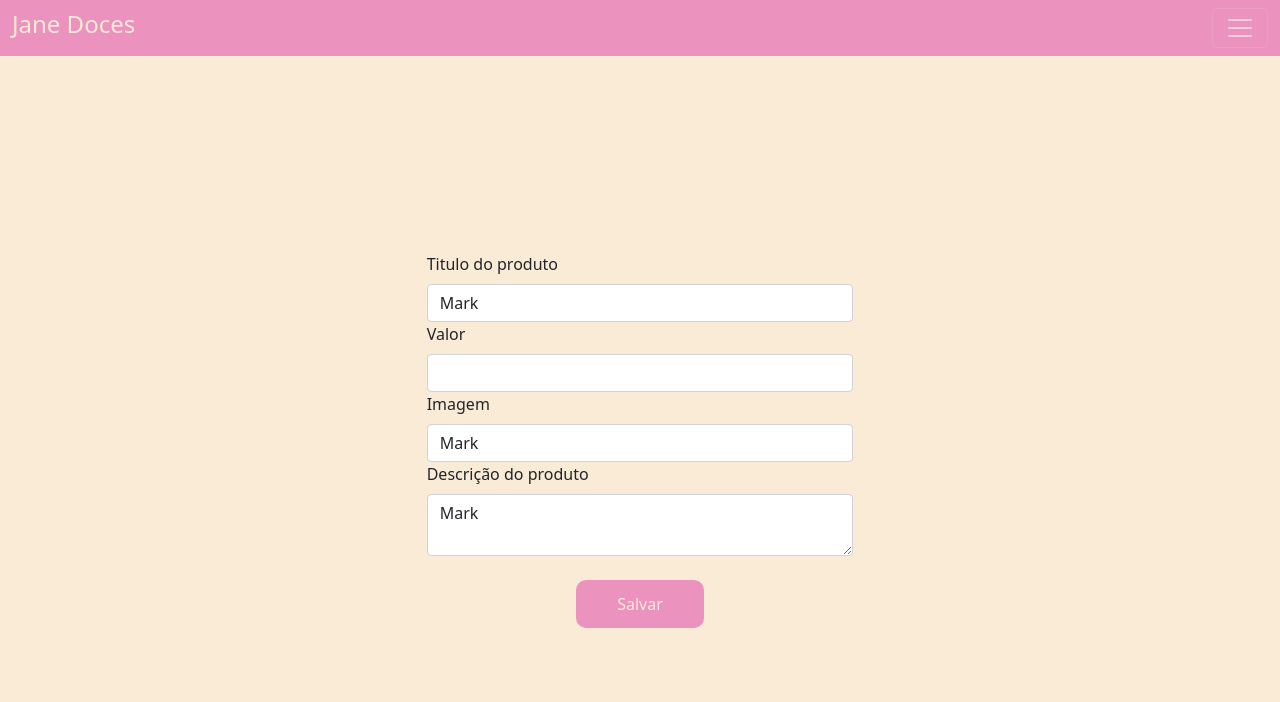
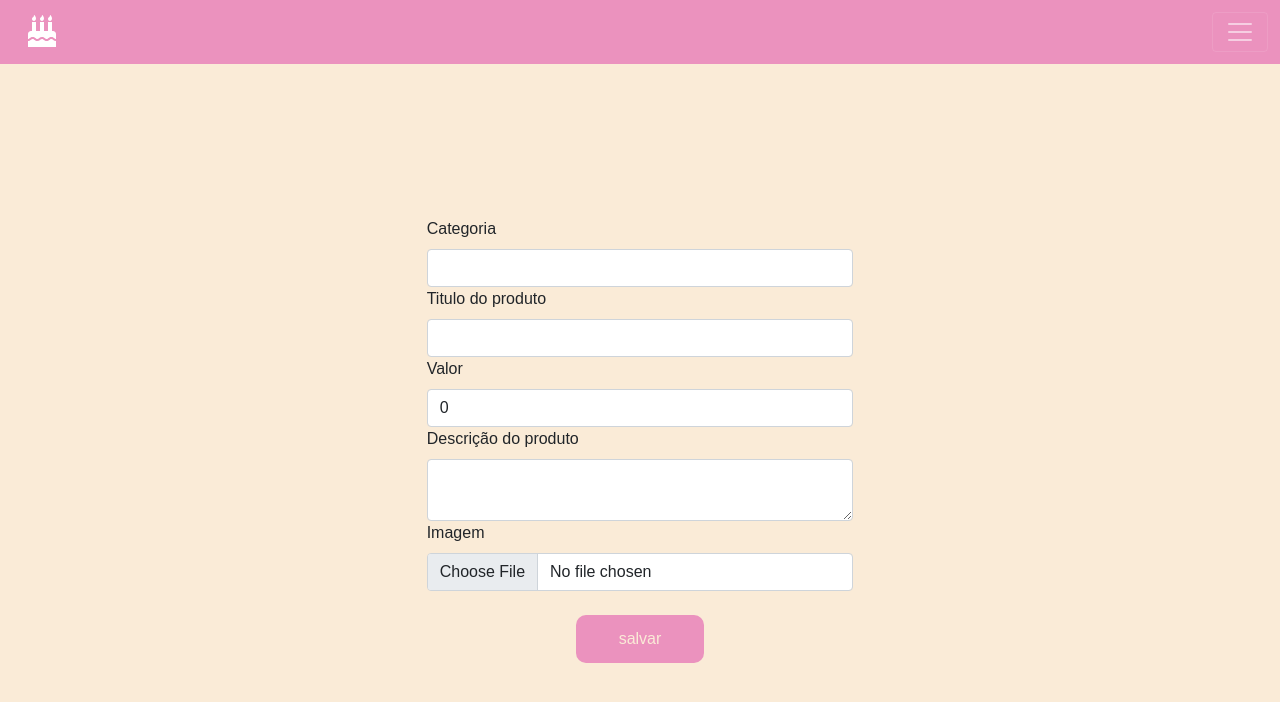
Before and after one commit to nfescame/jane-bolos, a React (Create React App) app: page /store in a window 1280 px wide. Shown: the top 702 px of the page. Built offline with nearby package versions, Linux system fonts and the light colour scheme.

Commit message:
form cadastro com img ok

```diff
--- a/public/index.html
+++ b/public/index.html
@@ -10,21 +10,12 @@
       content="Web site created using create-react-app"
     />
     <link rel="apple-touch-icon" href="%PUBLIC_URL%/logo192.png" />
-    <!--
-      manifest.json provides metadata used when your web app is installed on a
-      user's mobile device or desktop. See https://developers.google.com/web/fundamentals/web-app-manifest/
-    -->
+
     <link rel="manifest" href="%PUBLIC_URL%/manifest.json" />
-    <!--
-      Notice the use of %PUBLIC_URL% in the tags above.
-      It will be replaced with the URL of the `public` folder during the build.
-      Only files inside the `public` folder can be referenced from the HTML.
-
-      Unlike "/favicon.ico" or "favicon.ico", "%PUBLIC_URL%/favicon.ico" will
-      work correctly both with client-side routing and a non-root public URL.
-      Learn how to configure a non-root public URL by running `npm run build`.
-    -->
-    <!-- CSS only -->
+    <script
+      src="https://use.fontawesome.com/releases/v5.15.4/js/all.js"
+      data-auto-replace-svg
+    ></script>
     <link
       href="https://cdn.jsdelivr.net/npm/bootstrap@5.1.3/dist/css/bootstrap.min.css"
       rel="stylesheet"
@@ -36,15 +27,5 @@
   <body>
     <noscript>You need to enable JavaScript to run this app.</noscript>
     <div id="root"></div>
-    <!--
-      This HTML file is a template.
-      If you open it directly in the browser, you will see an empty page.
-
-      You can add webfonts, meta tags, or analytics to this file.
-      The build step will place the bundled scripts into the <body> tag.
-
-      To begin the development, run `npm start` or `yarn start`.
-      To create a production bundle, use `npm run build` or `yarn build`.
-    -->
   </body>
 </html>
--- a/src/adm/Store.page.jsx
+++ b/src/adm/Store.page.jsx
@@ -1,50 +1,136 @@
-import React from "react";
+import React, { useState } from "react";
 import "../style/store.css";
-import ButtonComponent from "../components/Button";
+// import ButtonComponent from "../components/Button";
+import api from "../apis/api";
 
 export default function Store() {
+  const [dataState, setDataState] = useState({
+    category: "",
+    title: "",
+    value: 0,
+    description: "",
+    pictureUrl: "",
+  });
+
+  async function handleUpload(file) {
+    const uploadData = new FormData();
+
+    uploadData.append("productPicture", file);
+
+    const response = await api.post("/image-upload", uploadData);
+
+    return response.data.url;
+  }
+
+  async function handleSubmit(event) {
+    event.preventDefault();
+
+    try {
+      const pictureUrl = await handleUpload(dataState.pictureUrl);
+
+      const response = await api.post("/products", {
+        ...dataState,
+        pictureUrl,
+      });
+      console.log(response);
+    } catch (err) {
+      console.error(err.response);
+    }
+  }
+
+  const handleChange = (e) => {
+    const name = e.target.name;
+    const value = e.target.value;
+    const file = e.target.files;
+
+    if (file) {
+      return setDataState({ ...dataState, [name]: file[0] });
+    }
+
+    setDataState({ ...dataState, [name]: value });
+  };
+
   return (
     <>
       <form
+        onSubmit={handleSubmit}
         className='row g-0 needs-validation container-form'
-        novalidate
         style={{ paddingTop: "5rem" }}
       >
         <div className='col-md-4'>
-          <label for='validationCustom01' className='form-label'>
-            Titulo do produto
+          <label htmlFor='validationCustom01' className='form-label'>
+            Categoria
           </label>
-          <input type='text' className='form-control' value='Mark' required />
+          <input
+            name='category'
+            value={dataState.category}
+            onChange={handleChange}
+            type='text'
+            className='form-control'
+            required
+          />
         </div>
 
         <div className='col-md-4'>
-          <label for='validationCustom01' className='form-label'>
-            Valor
+          <label htmlFor='validationCustom01' className='form-label'>
+            Titulo do produto
           </label>
-          <input type='number' className='form-control' min='1' required />
+          <input
+            name='title'
+            value={dataState.title}
+            onChange={handleChange}
+            type='text'
+            className='form-control'
+            required
+          />
         </div>
 
         <div className='col-md-4'>
-          <label for='validationCustom01' className='form-label'>
-            Imagem
+          <label htmlFor='validationCustom01' className='form-label'>
+            Valor
           </label>
-          <input type='text' className='form-control' value='Mark' required />
+          <input
+            name='value'
+            value={dataState.value}
+            onChange={handleChange}
+            type='number'
+            className='form-control'
+            min='1'
+            required
+          />
         </div>
 
         <div className='col-md-4'>
-          <label for='validationCustom01' className='form-label'>
+          <label htmlFor='validationCustom01' className='form-label'>
             Descrição do produto
           </label>
           <textarea
+            value={dataState.description}
+            onChange={handleChange}
+            name='description'
             type='text'
             className='form-control'
-            value='Mark'
+            required
+          />
+        </div>
+
+        <div className='col-md-4'>
+          <label htmlFor='validationCustom01' className='form-label'>
+            Imagem
+          </label>
+          <input
+            name='pictureUrl'
+            onChange={handleChange}
+            type='file'
+            className='form-control'
             required
           />
         </div>
 
         <div className='container-btn'>
-          <ButtonComponent text='Salvar' />
+          <button type='submit'>salvar</button>
+          {/* <ButtonComponent handleSubmit={handleSubmit} text='Salvar' />
+           */}
         </div>
       </form>
     </>
--- a/src/components/Accordion.jsx
+++ b/src/components/Accordion.jsx
@@ -22,13 +22,16 @@ export default function Accordion(props) {
               </button>
             </h2>
 
-            {isOpen
-              ? props.data.map((p, i) => {
-                  if (p.category === props.categories) {
-                    return <Cards key={i} list={p.product} />;
-                  }
-                })
-              : null}
+            <div className='container'>
+              {isOpen
+                ? // eslint-disable-next-line array-callback-return
+                  props.data.map((p, i) => {
+                    if (p.category === props.categories) {
+                      return <Cards key={i} list={p} />;
+                    }
+                  })
+                : null}
+            </div>
           </div>
         </div>
       </section>
--- a/src/components/Button.jsx
+++ b/src/components/Button.jsx
@@ -1,5 +1,9 @@
 import React from "react";
 
 export default function ButtonComponent(props) {
-  return <button type='submit'>{props.text}</button>;
+  return (
+    <button onClick={props.handleSubmit} type='submit'>
+      {props.text}
+    </button>
+  );
 }
--- a/src/components/Card.jsx
+++ b/src/components/Card.jsx
@@ -1,37 +1,24 @@
 import React from "react";
+import ButtonComponent from "./Button";
 import "../style/card.css";
 
 export default function Cards(props) {
   return (
-    <>
-      {props.list.map((product, index) => {
+    <div className='container-card'>
       return (
-          <div
-            key={index}
-            className='card mb-3 card-container'
-            style={{ maxWidth: "540px" }}
-          >
-            <div className='row g-0  '>
-              <div className='col-md-4'>
-                <img
-                  src={product.img}
-                  className='img-fluid rounded-start img-card'
-                  alt='cake'
-                />
+      <div className='card'>
+        <div className='product-img'>
+          <img src={props.list.pictureUrl} alt='' />
         </div>
-              <div className='col-md-8'>
-                <div className='card-body'>
-                  <h5 className='card-title'>{product.title}</h5>
-                  <p className='card-text'>{product.description}</p>
-                  <p className='card-text'>
-                    <small className='text-muted'>{product.value}</small>
-                  </p>
+        <div className='product-info' style={{ color: "black" }}>
+          <h4>{props.list.title}</h4>
+          <h4>{props.list.value}</h4>
         </div>
-              </div>
+        <div className='container-btn'>
+          <ButtonComponent text='Add ao carrinho' />
         </div>
       </div>
       );
-      })}
-    </>
+    </div>
   );
 }
--- a/src/components/Home.page.jsx
+++ b/src/components/Home.page.jsx
@@ -9,7 +9,6 @@ import api from "../apis/api";
 export default function Home() {
   const [data, setData] = useState([]);
   const categories = unique(data.map((i) => i.category));
-  // const list = data.map((p) => p.product);
 
   useEffect(() => {
     (async () => {
--- a/src/components/NavBar.jsx
+++ b/src/components/NavBar.jsx
@@ -8,9 +8,11 @@ export default function NavBar() {
   const [isOpen, SetIsOpen] = useState(false);
   return (
     <>
-      <nav className='navbar  navbar-dark bg-color-gradiente'>
+      <nav className='navbar navbar-dark bg-color-gradiente'>
         <div className='container-fluid'>
-          <h4>Jane Doces</h4>
+          <Link className='icon-nav ' to='/'>
+            <i className='fas fa-birthday-cake'></i>
+          </Link>
 
           <button
             className='navbar-toggler'
--- a/src/style/card.css
+++ b/src/style/card.css
@@ -1,13 +1,41 @@
-.card-container {
-  max-width: 540px;
+* {
+  margin: 0;
+  padding: 0;
+  box-sizing: border-box;
+  font-family: Arial, Helvetica, sans-serif;
+}
+
+.container {
+  width: 100%;
+  height: 100%;
   display: flex;
+  flex-wrap: wrap;
+  align-items: center;
   justify-content: center;
+}
+.container-card {
+  margin: 1rem;
+}
+
+.container .card {
+  width: 100%;
+  overflow: hidden;
   text-align: center;
+  border-radius: 10px;
+  box-shadow: 0 0 7px rgba(0, 0, 0, 0.8);
 }
-.img-card {
-  border: 1px solid #ddd;
-  border-radius: 4px;
-  padding: 5px;
+
+.container .card .product-img {
+  margin: 20px;
+  width: 80%;
+}
+
+.container .card .product-img img {
   width: 15rem;
   height: 15rem;
 }
+.container .card .product-info h4 {
+  font-size: 1.5rem;
+  padding: 0 2.5rem;
+  margin-bottom: 0.6rem;
+}
--- a/src/style/categories.css
+++ b/src/style/categories.css
@@ -27,3 +27,9 @@
   position: relative;
   display: block;
 }
+
+.nav-categorias li a {
+  text-decoration: none;
+  list-style: none;
+  color: #bd377a;
+}
--- a/src/style/navbar.css
+++ b/src/style/navbar.css
@@ -2,12 +2,29 @@
   background-color: #eb92be;
   color: antiquewhite;
 }
-
+.icon-nav {
+  margin: 0 1rem;
+  padding: 0;
+  font-size: 2rem;
+  color: white;
+}
+.icon-nav :hover {
+  color: #bd377a;
+}
 .navbar {
   width: 100%;
   position: fixed;
   z-index: 100;
 }
+.title-icon-nav i {
+  margin: 0;
+  width: 50%;
+  text-align: center;
+  align-items: center;
+  display: flex;
+  justify-content: space-between;
+}
+
 .link {
   display: flex;
   justify-content: center;
```
Lines whose indentation alone changed are shown as unchanged.
